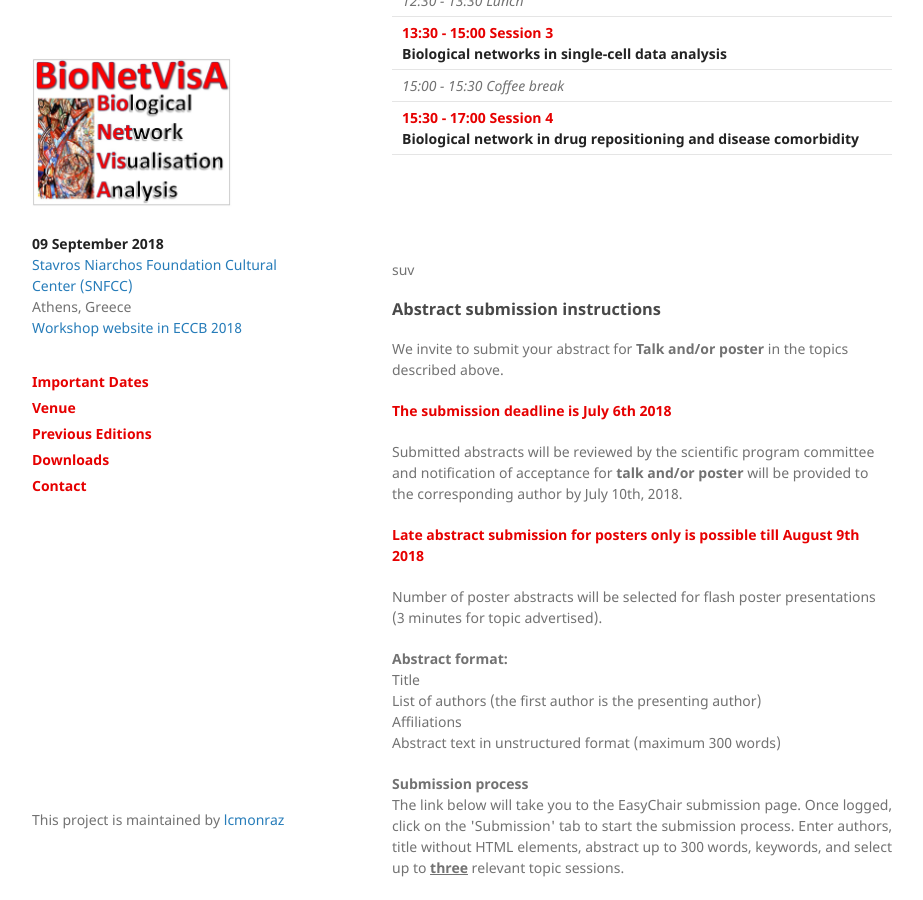
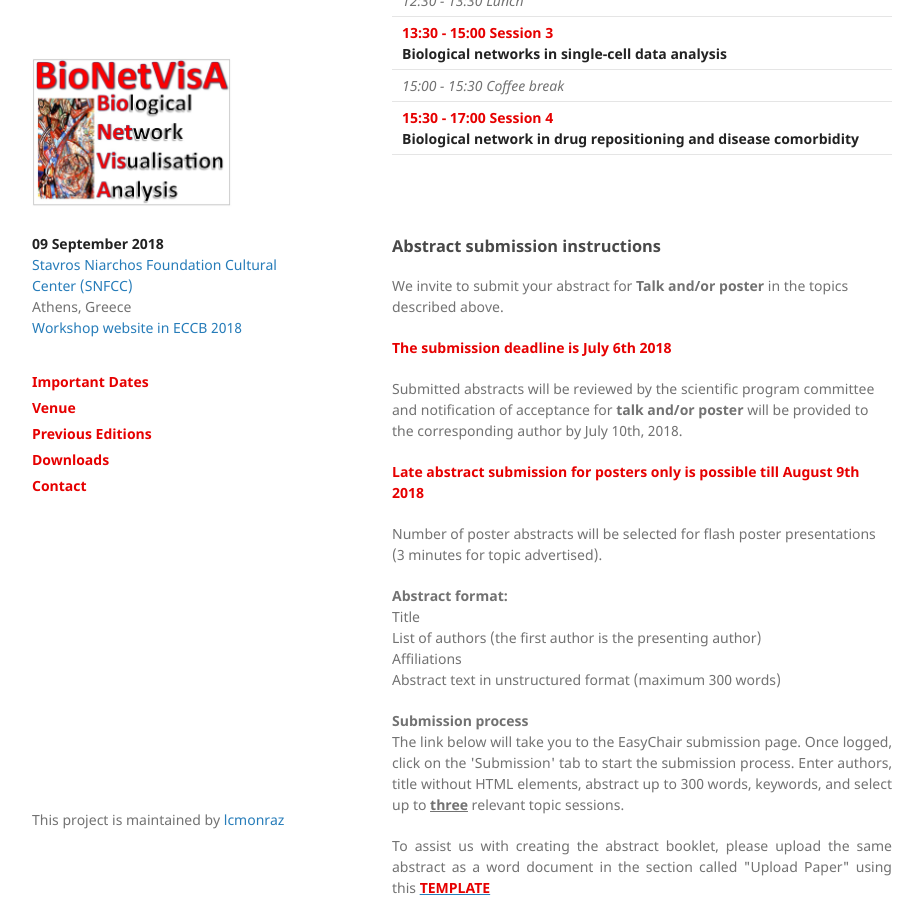
Before and after one commit to lcmonraz/Bionetvisa.github.io, a Jekyll site: the page built from index.md, in a window 1280 px wide and 900 px high, scrolled down 2037 px. Shown: the whole window, without its empty margins (178-1101 px from the left). Built offline with Jekyll 4.4.1, drawn with Linux system fonts in a browser that asks for light colours.

Commit message:
Update index.md

```diff
--- a/index.md
+++ b/index.md
@@ -70,9 +70,6 @@ comorbidity, drug response prediction using network-based approaches.
 
 <br/>
 <br/>
-<br/>
-<br/>
-suv
 
 ### Abstract submission instructions
 
```
